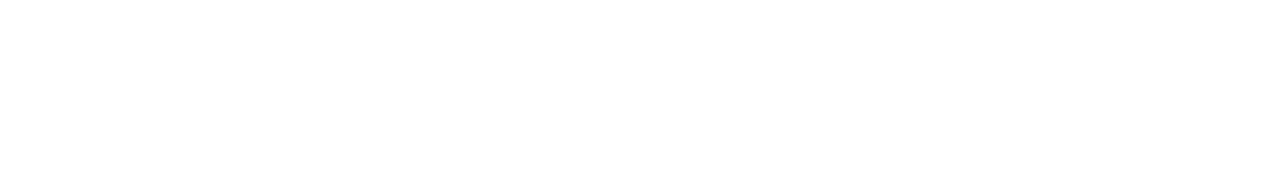
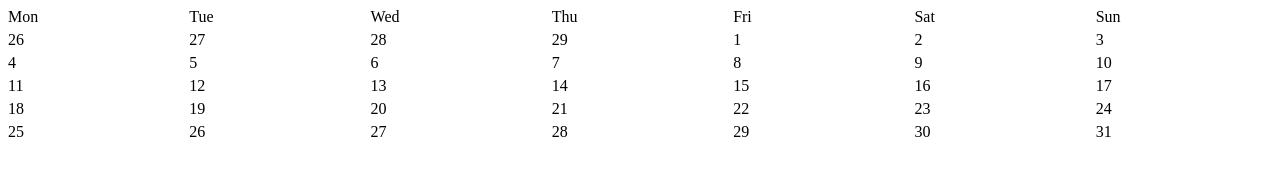
Before and after one commit to max7pro/AgendaJS, a plain HTML site: page index.html in a window 1280 px wide. Drawn offline with nearby package versions, Linux system fonts and the light colour scheme.

Commit message:
Month view initialize

```diff
--- a/AgendaJS.css
+++ b/AgendaJS.css
@@ -0,0 +1,6 @@
+.aGrid {
+	display: grid;
+	grid-template-columns: repeat(7, 1fr);
+	grid-column-gap: 5px;
+	grid-row-gap: 5px;
+}
--- a/AgendaJS.js
+++ b/AgendaJS.js
@@ -1,20 +1,93 @@
 	class AgendaJS {
 
-	constructor (element) {
-		this.clndr = document.querySelector(element)
+		#options = {
+			firstIsSunday: false
+		}
 
-		this.log(this.clndr, 'Init')
+		constructor (rootSelector, opts = {}) {
+			this.loadJSLibs( () =>
+				this.initialize(rootSelector, opts)
+			)
+		}
 
-		this.render()
+		loadJSLibs = async (callback) => {
+
+			const
+				plugins = [
+					'utc', 'timezone', 'localeData', //'updateLocale'
+				],
+				imports = [
+					'https://cdn.jsdelivr.net/npm/dayjs@1/dayjs.min.js',
+					...plugins.map(p => `https://cdn.jsdelivr.net/npm/dayjs@1/plugin/${ p }.js`)
+				]
+
+			for (const url of imports) await import(url)
+			plugins.forEach(p => dayjs.extend(window[`dayjs_plugin_${ p }`]))
+
+			this.log(['Timezone:', dayjs.tz.guess()])
+
+			callback()
+		}
+
+		initialize = (rootSelector, opts) => {
+
+			console.log('init2')
+			this.#options = {
+				...this.#options,
+				...opts
+			}
+
+			this.agendaRoot = document.querySelector(rootSelector)
+
+			this.log([this.agendaRoot, this.#options], 'Initialize')
+
+			this.renderMonth()
+		}
+
+		renderMonth = () => {
+
+			let lastDateCM = dayjs().daysInMonth(),
+				// firstDayCM = dayjs().date(1).get('day'),
+				// lastDayPM = dayjs().date(0).get('day'),
+				firstDatePM = dayjs()
+					.set('date', 0)
+					.set('day', this.#options.firstIsSunday ? 0 : 1)
+					.get('date'),
+				lastDatePM = dayjs().date(0).daysInMonth()
+
+			let
+				aGrid = this._r('div', ['aGrid', 'aGrid_view_month'], this.agendaRoot),
+				days = this.#options.firstIsSunday ?
+					dayjs.weekdaysShort() : dayjs.weekdaysShort().slice(-6).concat( dayjs.weekdaysShort().shift() ),
+				dates = this._range(firstDatePM, lastDatePM).concat( this._range(1, lastDateCM) )
+
+			this.log([days, dates], 'Month grid')
+
+			days.forEach(d => {
+				let cell = this._r('div', ['aCell', 'aCell_day'], aGrid)
+				cell.innerText = d
+			})
+
+			dates.forEach(d => {
+				let cell = this._r('div', ['aCell', 'aCell_date'], aGrid)
+				cell.innerText = d
+			})
+
 
 		}
 
-	render = () => {
-		let today = new Date()
-		this.log(today, 'Today');
+		_range = (from, to) =>
+			Array.from(
+				{ length: (to - from) + 1 },
+				(_, i) => from + i
+			)
+		_r = (tag, classes, parent) => {
+			const el = document.createElement(tag)
+			el.classList.add(...classes)
+			return parent.appendChild(el)
 		}
 
-	log = (c, h = 'Log:') => {
+		log = (c, h = 'Log') => {
 			console.group(`${ h }:`)
 			Array.isArray(c) ?
 				console.log(...c) :
--- a/index.html
+++ b/index.html
@@ -6,6 +6,10 @@
 	<title>AgendaJS Demo</title>
 	<link rel="shortcut icon" href="favicon.ico" type="image/x-icon">
 	<link rel="stylesheet" href="AgendaJS.css">
+	<!--
+		<script src="https://cdn.jsdelivr.net/npm/dayjs@1/dayjs.min.js"></script>
+		<script src="https://cdn.jsdelivr.net/npm/dayjs@1/plugin/timezone.js"></script>
+	-->
 	<script src="AgendaJS.js"></script>
 </head>
 <body>
@@ -14,7 +18,7 @@
 
 	<script>
 
-		let calendar = new AgendaJS('#agenda-js')
+		let agenda = new AgendaJS('#agenda-js')
 
 	</script>
 
```
Lines whose indentation alone changed are shown as unchanged.
